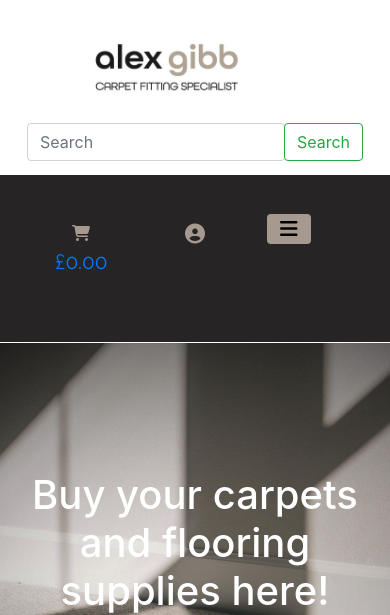
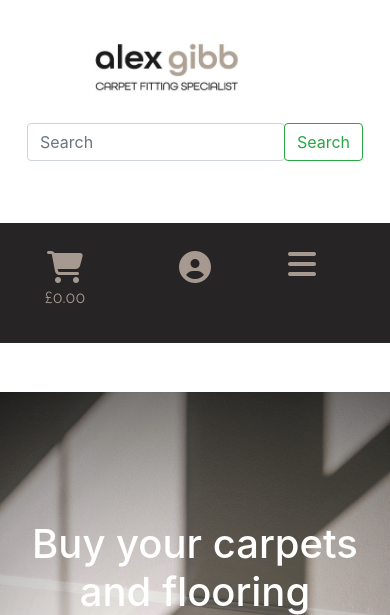
Before and after one commit to Ryanwatson1991/carpet-specialist, a Django app: page / in a window 390 px wide. Shown: the top 615 px of the page. Run offline with Django 3.2, Linux system fonts and the light colour scheme; parts of the project's set-up code (start-up, migrations or seed data) failed here and were passed over; some libraries are stand-ins or nearby versions.

Commit message:
Styled mobile header

```diff
--- a/static/css/base.css
+++ b/static/css/base.css
@@ -56,7 +56,6 @@ html {
 }
 
 
-
 /* Header Styling*/
 
 #topnav {
@@ -65,7 +64,7 @@ html {
 
 .shopping-nav {
     padding-top: 35px;
-    padding-right: 20%;
+    padding-right: 20%;f
 }
 
 .shopping-nav a {
@@ -137,16 +136,20 @@ html {
 }
 
 .nav-black-mob {
-    padding: 10%;
+    padding-top: 5%;
+    padding-bottom: 2%;
     background-color: #262425
-}
-
-.nav-mob-btn {
-    background-color:#a6998f;
 }
 
 .mob-shop-btn {
     color:#a6998f;
+    font-size: 2rem;
+}
+
+
+.mob-shop-btn-cost {
+    color:#a6998f;
+    font-size: 100%;
 }
 
 /* Header Styling - Media Queries */
@@ -154,6 +157,12 @@ html {
 @media (max-width: 768px){
 .logo {
     margin-left: 50%
+}
+}
+
+@media (max-width: 1250px){
+.ipad-logo {
+    width: 100%;
 }
 }
 
--- a/templates/base.html
+++ b/templates/base.html
@@ -44,7 +44,7 @@
             <div id="topnav" class="row">
                 <div class="col-4 my-auto">
                     <a href="{% url 'home' %}" class="nav-link logo">
-                        <img src="{{ MEDIA_URL }}logo-3.jpg" alt="Alex Gibb"> <!--This needs changing to MEDIA_ROOT-->
+                        <img src="{{ MEDIA_URL }}logo-3.jpg" alt="Alex Gibb" class="ipad-logo"> <!--This needs changing to MEDIA_ROOT-->
                     </a>
                 </div>
                 <div class="col-lg-4 my-auto">
@@ -69,7 +69,7 @@
                             <div class="dropdown-menu" aria-labelledby="navbarDropdown">
                                 {% if request.user.is_authenticated %}
                                 <a class="dropdown-item" href="{% url 'profile' %}">My Profile</a>
-                                <a class="dropdown_item" href="{% url 'account_logout' %}">Log Out</a>
+                                <a class="dropdown-item" href="{% url 'account_logout' %}">Log Out</a>
                                     {% if request.user.is_superuser %}
                                     <a class="dropdown-item" href="{% url 'add_product' %}">Add/Remove products</a>
                                     {% endif %}
--- a/templates/includes/mobile-nav.html
+++ b/templates/includes/mobile-nav.html
@@ -1,4 +1,4 @@
-<header>
+<header class="mb-5">
     <nav class="navbar text-uppercase d-block d-lg-none nav-stretch" id="mainNav">
         <div class="container nav-stretch">
             <!--Nav logo row-->
@@ -27,27 +27,29 @@
                 <hr>
             </div>
             <!--Mobile nav main navigation-->
-            <div class="row nav-stretch">
+            <div class="row nav-stretch mt-5">
                 <div class="col-12 nav-black-mob">
                     <div class="row">
+
                             <div class="col-4">
                                 <a class="{% if grand_total %}text-info font-weight-bold{% else %}text-black{% endif %} nav-link" href="{% url 'view_bag' %}">
                                     <div class="text-center">
                                         <i class="fas fa-shopping-cart mob-shop-btn"></i>
-                                </div>
-                                    <p class="shopping-icon-text">
+                                        <p class="shopping-icon-text mob-shop-btn-cost">
                                             {% if grand_total %}
                                                 £{{ grand_total|floatformat:2 }}
                                             {% else %}
                                                 £0.00
                                             {% endif %}
                                         </p>
+                                    </div>
+
                                 </a>
                             </div>
                             <div class="col-4">
                                 <a class="nav-link dropdown" href="#" id="navbarDropdown" role="button" data-toggle="dropdown" aria-haspopup="true" aria-expanded="false">
                                     <div class="text-center">
-                                    <i class="fas fa-user-circle fa-lg mob-shop-btn"></i>
+                                        <i class="fas fa-user-circle mob-shop-btn"></i>
                                     </div>
                                     <p class="shopping-icon-text"></p>
                                 </a>
@@ -65,14 +67,16 @@
                                 </div>
                             </div>
                             <div class="col-4">
-                            <button class="navbar-toggler navbar-toggler-right text-uppercase nav-mob-btn rounded"
+                                <a class="navbar-toggler navbar-toggler-right text-uppercase  rounded"
                                     type="button" data-toggle="collapse" data-target="#navbarResponsive" aria-controls="navbarResponsive"
                                     aria-expanded="false" aria-label="Toggle navigation">
-                                <i class="fas fa-bars bars"></i>
-                            </button>
+                                    <i class="fas fa-bars mob-shop-btn"></i>
+                            </a>
+                            </div>
 
                     </div>
-                    </div>
+
+                    <!--Dropdown sorting options-->
                     <div class="row">
                         <div class="col-12">
                             <div class="collapse navbar-collapse" id="navbarResponsive">
```
Lines whose indentation alone changed are shown as unchanged.
